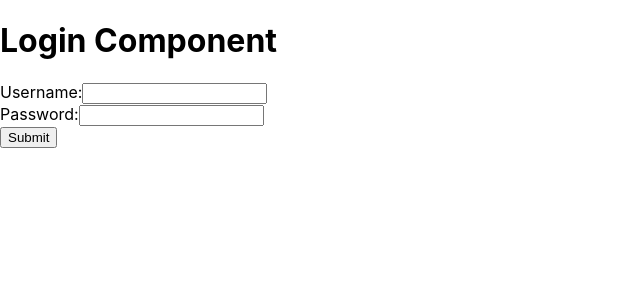
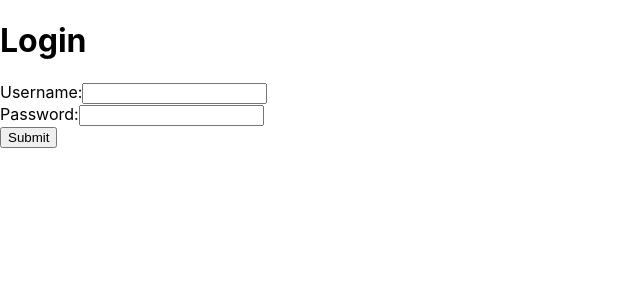
Before and after one commit to bkyappworks/accountingapp, a React (Create React App) app in the folder my-react-app/: page /login in a window 1280 px wide. Shown: the top 300 px of the page, without its empty margins (0-640 px from the left). Built offline with nearby package versions, Linux system fonts and the light colour scheme.

Commit message:
modify display words

```diff
--- a/my-react-app/src/Account.js
+++ b/my-react-app/src/Account.js
@@ -12,7 +12,7 @@ const Account = ({ apiData }) => {
 
   return apiData && !displayTransactions ? (
     <div>
-      <h1>Account Component</h1>
+      <h1>Account </h1>
       <p>ID: {apiData[0].id}</p>
       <p>Account Number: {apiData[0].account_number}</p>
       <p>Current Balance: {apiData[0].current_balance}</p>
--- a/my-react-app/src/Login.js
+++ b/my-react-app/src/Login.js
@@ -36,7 +36,7 @@ const Login = () => {
 
   return (
     <div>
-      <h1>Login Component</h1>
+      <h1>Login </h1>
       <form onSubmit={handleSubmit}>
         <div>
           <label htmlFor="username">Username:</label>
--- a/my-react-app/src/Transaction.js
+++ b/my-react-app/src/Transaction.js
@@ -14,8 +14,8 @@ const Transaction = ({ accountNumber }) => {
 
   return (
     <div>
-      <h1>Transaction Component</h1>
-      <p>Account Number: {accountNumber}</p>
+      <h1>Transaction </h1>
+      {/* <p>Account Number: {accountNumber}</p> */}
       <table>
         <thead>
           <tr>
```
